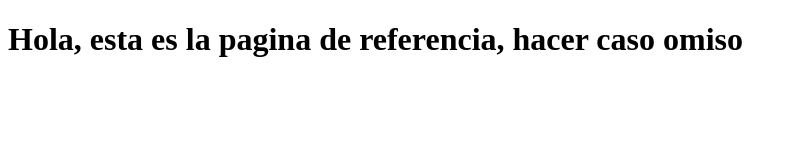
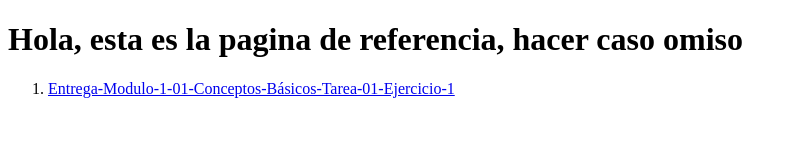
Before and after one commit to Juanipis/aprendices-geek, a plain HTML site: page index.html in a window 1280 px wide. Shown: the whole page, without its empty margins (0-797 px from the left). Drawn offline with Linux system fonts and the light colour scheme.

Commit message:
añadido de base

```diff
--- a/index.html
+++ b/index.html
@@ -8,5 +8,13 @@
 </head>
 <body>
   <h1>Hola, esta es la pagina de referencia, hacer caso omiso</h1>
+  <ol>
+    <li>
+      <a href="./Modulo-1-01-Conceptos-Básicos-Tarea-01-Ejercicio-1/index.html">
+        Entrega-Modulo-1-01-Conceptos-Básicos-Tarea-01-Ejercicio-1
+      </a>
+    </li>
+  </ol>
+  <a href="./Modulo-1-01-Conceptos-Básicos-Tarea-01-Ejercicio-1/index.html"></a>
 </body>
 </html>
```
